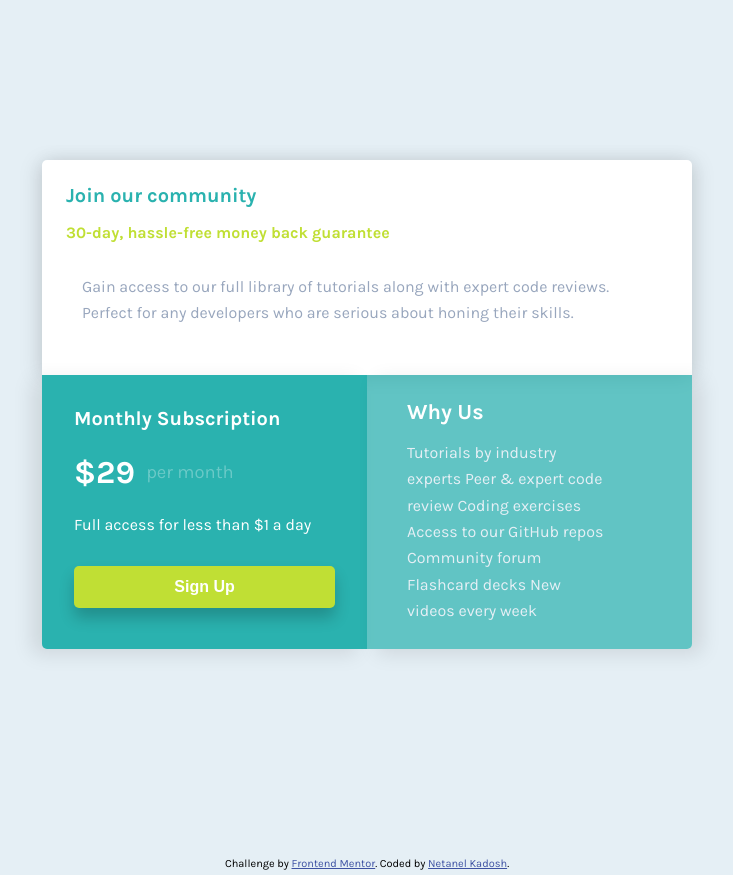
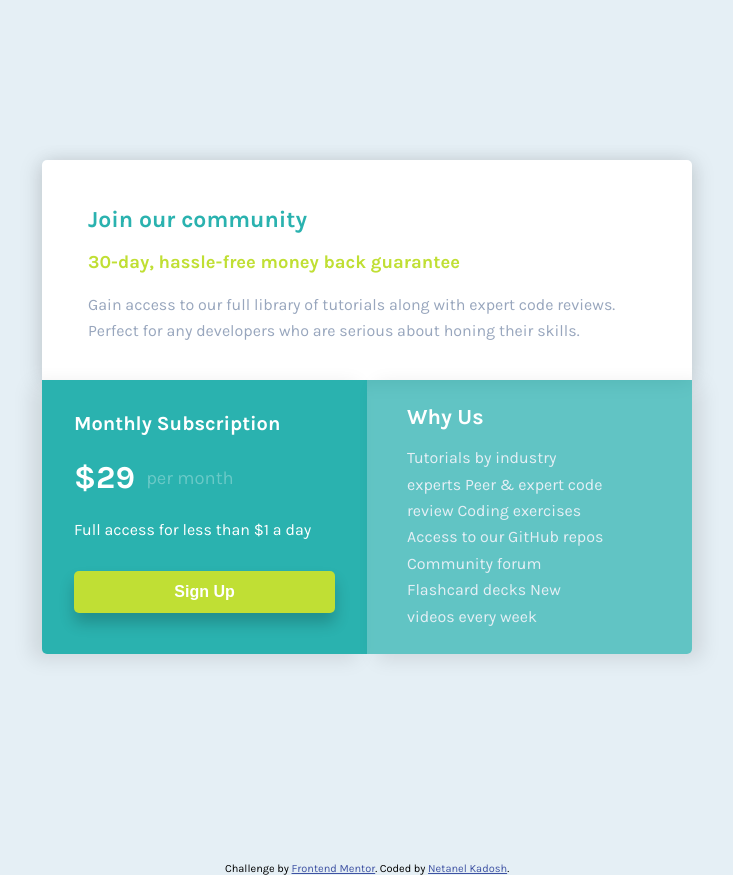
Before and after one commit to NetanelK/single-price-grid-component, a plain HTML site: page index.html in a window 1280 px wide. Shown: the whole page, without its empty margins (273-1006 px from the left). Drawn offline with Linux system fonts and the light colour scheme.

Commit message:
Update style.css

```diff
--- a/style.css
+++ b/style.css
@@ -119,11 +119,13 @@ body{
 @media (min-width: 720px){
     .header{
         max-width: 650px;
+        padding: 2.5em 2em 1.5em 2.5em;
+        font-size: 1.15em;
     }
 
     .header p{
         font-size: 16px;
-        padding: 1em;
+        padding-right: 1em;
         margin-bottom: 0.5em;
     }
 
```
